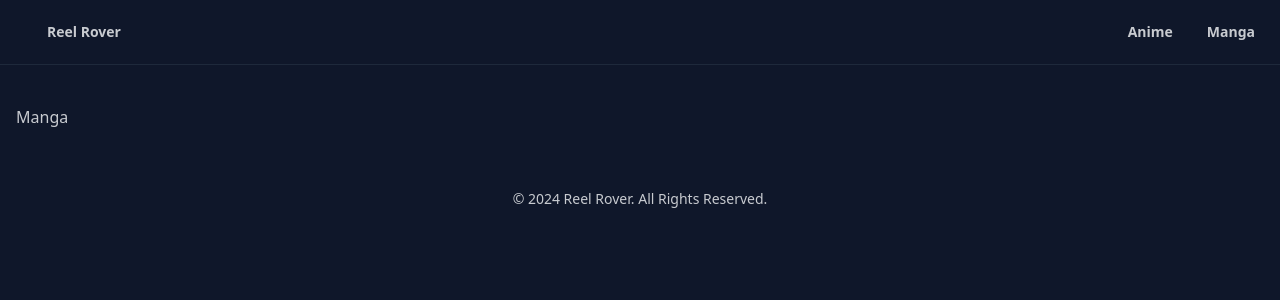
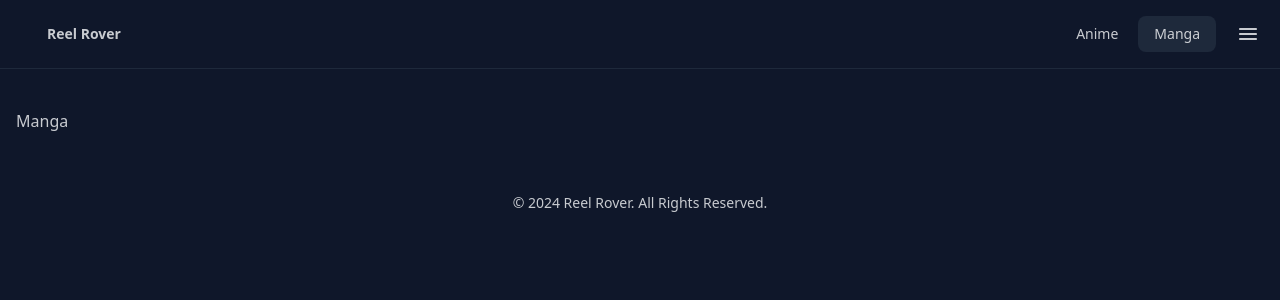
Before and after one commit to fiquell/reel-rover, a React (Vite) app: page /manga in a window 1280 px wide. Shown: the top 300 px of the page. Built offline with nearby package versions, Linux system fonts and the light colour scheme; some icons are missing.

Commit message:
perfect...

```diff
--- a/src/components/anime-dropdown.tsx
+++ b/src/components/anime-dropdown.tsx
@@ -24,9 +24,9 @@ const AnimeDropdown = ({
       </button>
       <ul
         tabIndex={0}
-        className='menu dropdown-content z-10 mt-2 w-52 rounded bg-base-200 p-2 shadow'>
-        {options.map((option) => (
-          <li key={option} onClick={() => setSelectedOption(option)}>
+        className='menu dropdown-content z-10 mt-2 w-52 rounded-btn bg-base-200 px-2 shadow'>
+        {options.map((option, index) => (
+          <li key={index} onClick={() => setSelectedOption(option)} className='my-1'>
             <p>{uppercaseOption ? option.toUpperCase() : option}</p>
           </li>
         ))}
--- a/src/components/header.tsx
+++ /dev/null
@@ -1,25 +0,0 @@
-import { Icon } from '@iconify/react'
-import { Link } from 'react-router-dom'
-
-const Header = () => {
-  return (
-    <header className='container navbar border-b border-neutral'>
-      <div className='flex-1'>
-        <Link to='/' className='btn btn-ghost'>
-          <Icon icon='streamline-emojis:rabbit' />
-          Reel Rover
-        </Link>
-      </div>
-      <div className='flex-none'>
-        <Link to='/' className='btn btn-ghost'>
-          Anime
-        </Link>
-        <Link to='/manga' className='btn btn-ghost'>
-          Manga
-        </Link>
-      </div>
-    </header>
-  )
-}
-
-export default Header
--- /dev/null
+++ b/src/components/navbar.tsx
@@ -0,0 +1,53 @@
+import { Icon } from '@iconify/react'
+import { NavLink } from 'react-router-dom'
+
+const MAIN_NAV_LINKS = [
+  { path: '/', name: 'Anime' },
+  { path: '/manga', name: 'Manga' }
+]
+
+const SPECIAL_NAV_LINKS = [
+  { path: '/bookmarks', icon: 'material-symbols:bookmark-outline-rounded', name: 'Bookmarks' },
+  { path: '/favorites', icon: 'material-symbols:favorite-outline-rounded', name: 'Favorites' }
+]
+
+const Navbar = () => {
+  return (
+    <nav className='container navbar border-b border-neutral'>
+      <div className='navbar-start'>
+        <NavLink to='/' className='btn btn-ghost'>
+          <Icon icon='streamline-emojis:rabbit' />
+          Reel Rover
+        </NavLink>
+      </div>
+      <div className='navbar-end'>
+        <ul className='menu menu-horizontal gap-1'>
+          {MAIN_NAV_LINKS.map((link, index) => (
+            <li key={index}>
+              <NavLink to={link.path}>{link.name}</NavLink>
+            </li>
+          ))}
+        </ul>
+        <div className='dropdown dropdown-end'>
+          <button type='button' tabIndex={0} className='btn btn-circle btn-ghost text-2xl'>
+            <Icon icon='material-symbols:menu-rounded' />
+          </button>
+          <ul
+            tabIndex={0}
+            className='menu dropdown-content z-10 mt-4 w-52 rounded-btn bg-base-200 px-2 shadow'>
+            {SPECIAL_NAV_LINKS.map((link, index) => (
+              <li key={index} className='my-1'>
+                <NavLink to={link.path}>
+                  <Icon icon={link.icon} className='mt-0.5' />
+                  {link.name}
+                </NavLink>
+              </li>
+            ))}
+          </ul>
+        </div>
+      </div>
+    </nav>
+  )
+}
+
+export default Navbar
--- a/src/routes/root.tsx
+++ b/src/routes/root.tsx
@@ -1,11 +1,11 @@
 import { Outlet } from 'react-router-dom'
 import Footer from '../components/footer'
-import Header from '../components/header'
+import Navbar from '../components/navbar'
 
 const Root = () => {
   return (
     <>
-      <Header />
+      <Navbar />
       <main className='container my-10'>
         <Outlet />
       </main>
```
